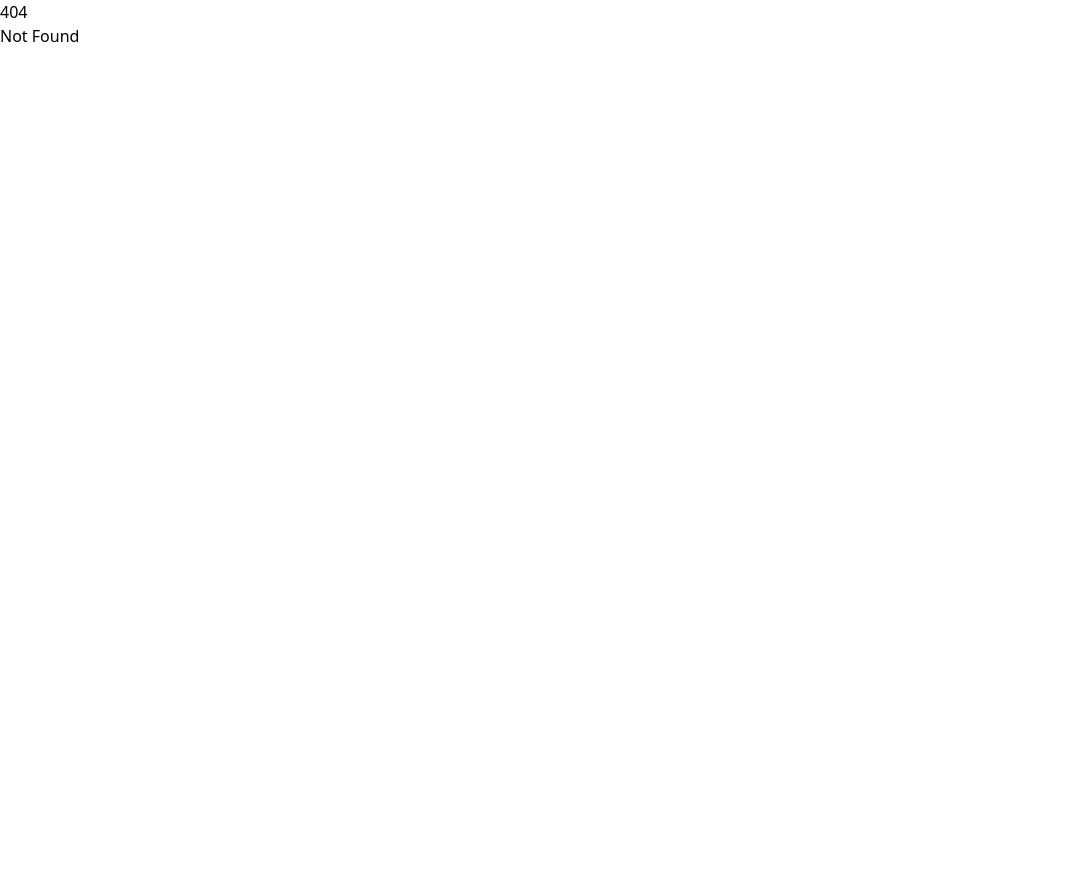
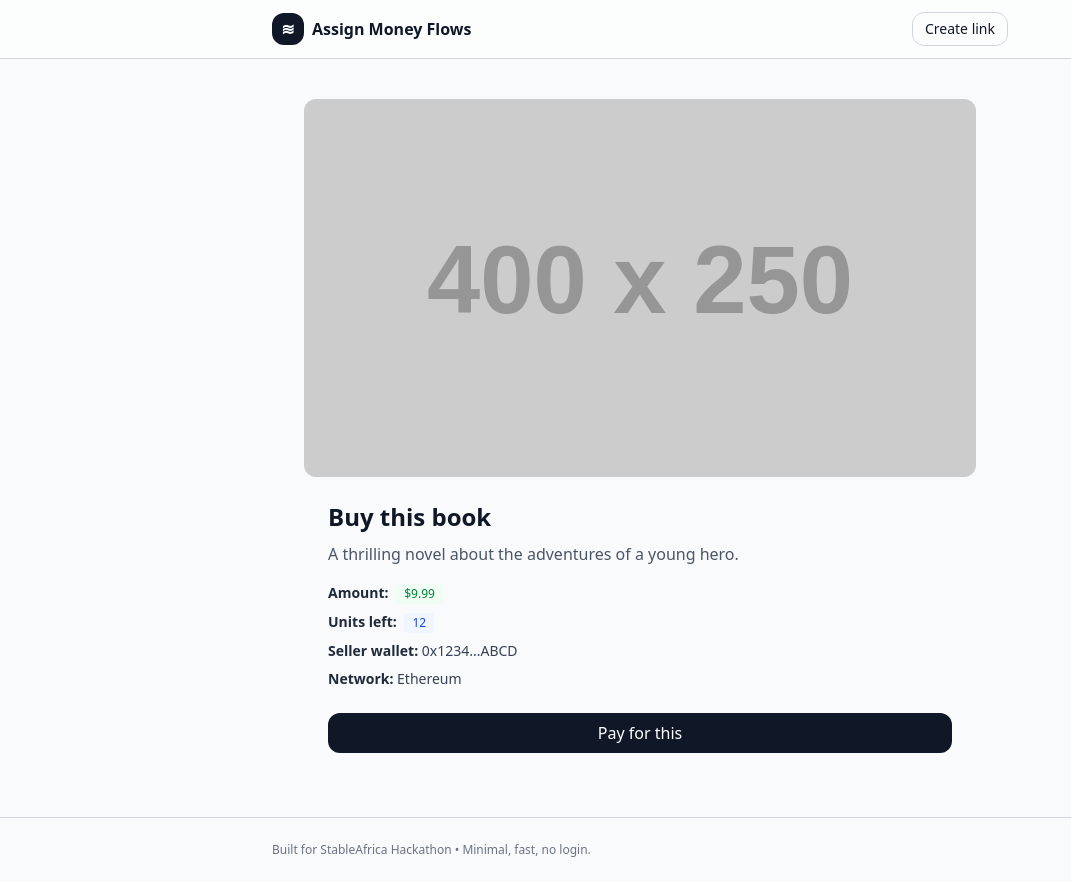
Before and after one commit to assignmoney/assign-web-spark, a SvelteKit app: page /pay/1 in a window 1280 px wide. Before the commit this address had no page. Shown: the whole page, without its empty margins (0-1071 px from the left). Before the commit the page ends 800 px from the top, so only its background shows below. Built offline with nearby package versions, Linux system fonts and the light colour scheme.

Commit message:
feat: add payment page

```diff
--- /dev/null
+++ b/src/routes/(main)/pay/[id]/+page.server.ts
@@ -0,0 +1,19 @@
+import type { PageServerLoad } from './$types';
+
+async function getPaymentItem(id: string) {
+	return {
+		slug: id,
+		title: 'Buy this book',
+		description: 'A thrilling novel about the adventures of a young hero.',
+		amount: 9.99,
+		unitsLeft: 12,
+		sellerWallet: '0x1234...ABCD',
+		network: 'Ethereum',
+		image: 'https://placehold.co/400x250'
+	};
+}
+
+export const load: PageServerLoad = async ({ params }) => {
+	const item = await getPaymentItem(params.id);
+	return { item };
+};
--- /dev/null
+++ b/src/routes/(main)/pay/[id]/+page.svelte
@@ -0,0 +1,73 @@
+<script lang="ts">
+  import { notifications } from "$lib/stores/notification";
+
+  export let data: {
+    item: {
+      slug: string;
+      title: string;
+      description: string;
+      amount: number;
+      unitsLeft: number;
+      sellerWallet: string;
+      network: string;
+      image: string;
+    };
+  };
+
+  function handlePay() {
+    notifications.notify(
+      `Paying ${data.item.amount} to ${data.item.sellerWallet} for slug ${data.item.slug}`,
+    );
+  }
+</script>
+
+<div class="md:max-w-2xl md:mx-auto">
+  <div class="">
+    <!-- Product Image -->
+    <div class="relative overflow-hidden rounded-xl">
+      <img
+        src={data.item.image}
+        alt={data.item.title}
+        loading="lazy"
+        class="w-full aspect-video object-cover"
+      />
+    </div>
+
+    <!-- Content -->
+    <div class="p-6">
+      <h1 class="text-2xl font-bold mb-2 text-gray-900">{data.item.title}</h1>
+      <p class="text-gray-600 mb-4 leading-relaxed">{data.item.description}</p>
+
+      <!-- Details -->
+      <div class="space-y-2 mb-6 text-sm">
+        <p>
+          <span class="font-semibold text-gray-800">Amount:</span>
+          <span
+            class="inline-block bg-green-50 text-green-700 text-xs font-medium px-2 py-0.5 rounded ml-1"
+          >
+            ${data.item.amount}
+          </span>
+        </p>
+        <p>
+          <span class="font-semibold text-gray-800">Units left:</span>
+          <span
+            class="inline-block bg-blue-50 text-blue-700 text-xs font-medium px-2 py-0.5 rounded ml-1"
+          >
+            {data.item.unitsLeft}
+          </span>
+        </p>
+        <p>
+          <span class="font-semibold text-gray-800">Seller wallet:</span>
+          <span class="text-gray-700">{data.item.sellerWallet}</span>
+        </p>
+        <p>
+          <span class="font-semibold text-gray-800">Network:</span>
+          <span class="text-gray-700">{data.item.network}</span>
+        </p>
+      </div>
+
+      <!-- CTA Button -->
+      <button on:click={handlePay} class="w-full button"> Pay for this </button>
+    </div>
+  </div>
+</div>
```
